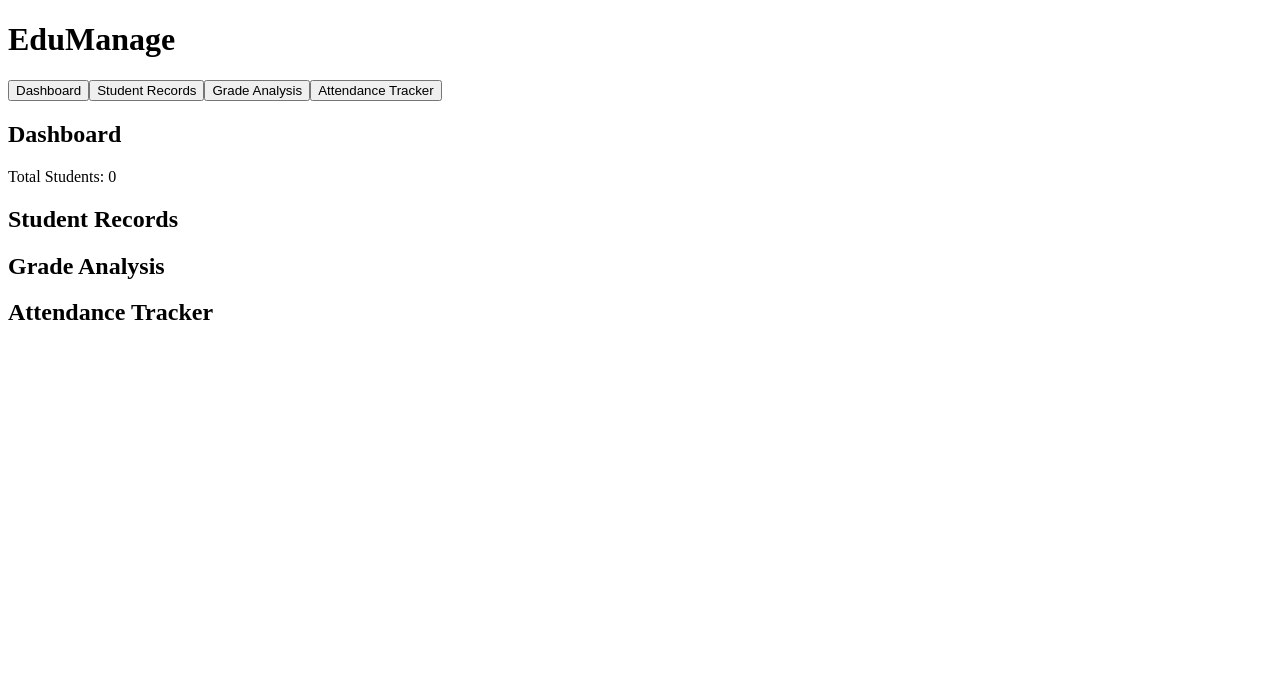
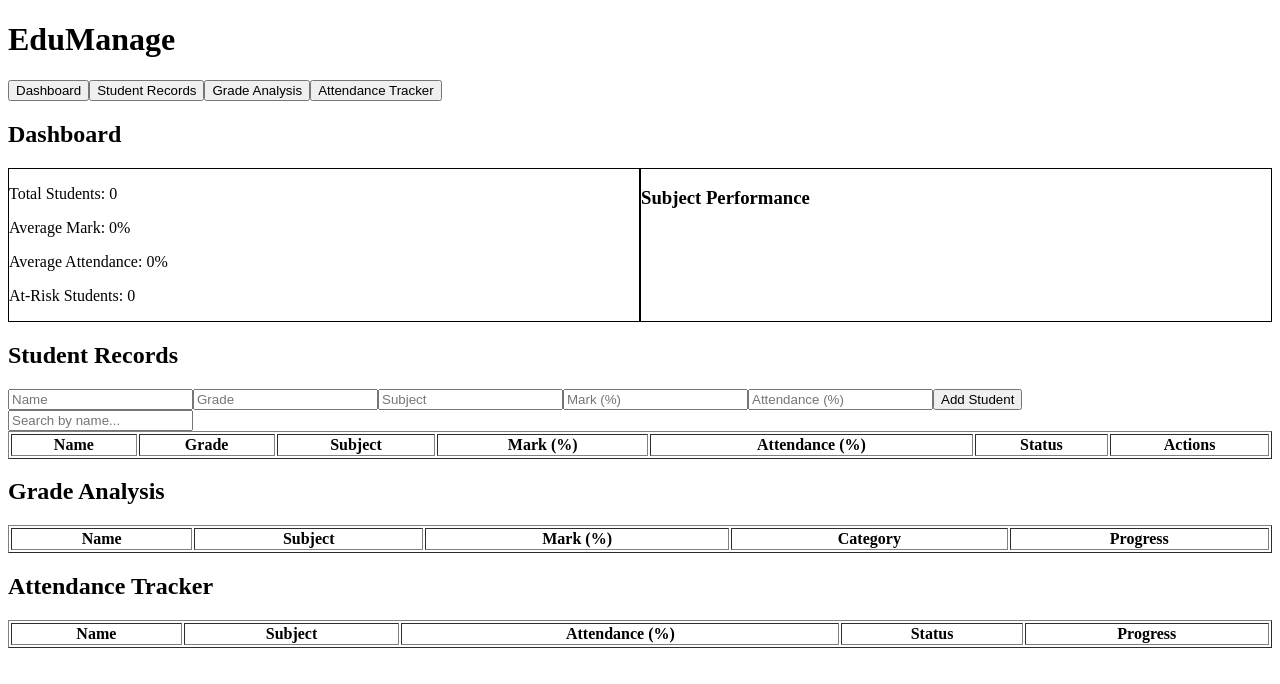
Before and after one commit to hopeigbinosa123/edumanage-school-system, a React (Vite) app in the folder edumanage/: page / in a window 1280 px wide. Shown: the top 684 px of the page. Built offline with nearby package versions, Linux system fonts and the light colour scheme.

Commit message:
Renamed components to .jsx and implemented Student Records CRUD with validation, search, and edit

```diff
--- a/edumanage/src/components/AttendanceTracker.js
+++ /dev/null
@@ -1,12 +0,0 @@
-import React from "react";
-
-function AttendanceTracker({ students }) {
-  return (
-    <div>
-      <h2>Attendance Tracker</h2>
-      {/* Later: add attendance bars and alerts */}
-    </div>
-  );
-}
-
-export default AttendanceTracker;
--- /dev/null
+++ b/edumanage/src/components/AttendanceTracker.jsx
@@ -0,0 +1,49 @@
+import React from "react";
+
+function AttendanceTracker({ students }) {
+  // Function to get colour based on attendance
+  const getColor = (attendance) => {
+    if (attendance >= 90) return "bg-green-600";
+    if (attendance >= 80) return "bg-blue-500";
+    if (attendance >= 70) return "bg-yellow-500";
+    return "bg-red-600"; // Below 70% flagged
+  };
+
+  return (
+    <div>
+      <h2 className="text-xl font-bold">Attendance Tracker</h2>
+
+      <table border="1" className="w-full mt-4">
+        <thead>
+          <tr>
+            <th>Name</th>
+            <th>Subject</th>
+            <th>Attendance (%)</th>
+            <th>Status</th>
+            <th>Progress</th>
+          </tr>
+        </thead>
+        <tbody>
+          {students.map((s, i) => (
+            <tr key={i}>
+              <td>{s.name}</td>
+              <td>{s.subject}</td>
+              <td>{s.attendance}</td>
+              <td>{s.attendance < 70 ? "⚠ Needs Attention" : "Good Standing"}</td>
+              <td>
+                <div className="w-full bg-gray-200">
+                  <div
+                    className={`${getColor(s.attendance)} h-4`}
+                    style={{ width: `${s.attendance}%` }}
+                  ></div>
+                </div>
+              </td>
+            </tr>
+          ))}
+        </tbody>
+      </table>
+    </div>
+  );
+}
+
+export default AttendanceTracker;
--- a/edumanage/src/components/Dashboard.js
+++ /dev/null
@@ -1,13 +0,0 @@
-import React from "react";
-
-function Dashboard({ students }) {
-  return (
-    <div>
-      <h2>Dashboard</h2>
-      <p>Total Students: {students.length}</p>
-      {/* Later: add average mark, attendance rate, at-risk count */}
-    </div>
-  );
-}
-
-export default Dashboard;
--- /dev/null
+++ b/edumanage/src/components/Dashboard.jsx
@@ -0,0 +1,60 @@
+import React from "react";
+
+function Dashboard({ students }) {
+  // Calculate statistics
+  const totalStudents = students.length;
+  const averageMark =
+    totalStudents > 0
+      ? (students.reduce((sum, s) => sum + Number(s.mark), 0) / totalStudents).toFixed(2)
+      : 0;
+  const averageAttendance =
+    totalStudents > 0
+      ? (students.reduce((sum, s) => sum + Number(s.attendance), 0) / totalStudents).toFixed(2)
+      : 0;
+  const atRiskCount = students.filter(
+    (s) => s.mark < 50 || s.attendance < 70
+  ).length;
+
+  // Subject performance breakdown
+  const subjectStats = {};
+  students.forEach((s) => {
+    if (!subjectStats[s.subject]) {
+      subjectStats[s.subject] = { total: 0, count: 0 };
+    }
+    subjectStats[s.subject].total += Number(s.mark);
+    subjectStats[s.subject].count += 1;
+  });
+
+  return (
+    <div>
+      <h2 className="text-xl font-bold">Dashboard</h2>
+
+      <div className="grid grid-cols-2 gap-4 my-4">
+        <div className="p-4 border rounded">
+          <p>Total Students: {totalStudents}</p>
+          <p>Average Mark: {averageMark}%</p>
+          <p>Average Attendance: {averageAttendance}%</p>
+          <p>At-Risk Students: {atRiskCount}</p>
+        </div>
+
+        <div className="p-4 border rounded">
+          <h3 className="font-semibold">Subject Performance</h3>
+          <ul>
+            {Object.keys(subjectStats).map((subject, i) => {
+              const avg = (
+                subjectStats[subject].total / subjectStats[subject].count
+              ).toFixed(2);
+              return (
+                <li key={i}>
+                  {subject}: {avg}%
+                </li>
+              );
+            })}
+          </ul>
+        </div>
+      </div>
+    </div>
+  );
+}
+
+export default Dashboard;
--- a/edumanage/src/components/GradeAnalysis.js
+++ /dev/null
@@ -1,12 +0,0 @@
-import React from "react";
-
-function GradeAnalysis({ students }) {
-  return (
-    <div>
-      <h2>Grade Analysis</h2>
-      {/* Later: add leaderboard and categories */}
-    </div>
-  );
-}
-
-export default GradeAnalysis;
--- /dev/null
+++ b/edumanage/src/components/GradeAnalysis.jsx
@@ -0,0 +1,62 @@
+import React from "react";
+
+function GradeAnalysis({ students }) {
+  // Sort students by mark (highest first)
+  const sorted = [...students].sort((a, b) => b.mark - a.mark);
+
+  // Function to classify marks
+  const classifyMark = (mark) => {
+    if (mark >= 80) return "Distinction";
+    if (mark >= 70) return "Merit";
+    if (mark >= 60) return "Pass";
+    if (mark >= 50) return "Symbol E";
+    return "Fail";
+  };
+
+  // Function to get colour for progress bar
+  const getColor = (mark) => {
+    if (mark >= 80) return "bg-green-600";
+    if (mark >= 70) return "bg-blue-500";
+    if (mark >= 60) return "bg-yellow-500";
+    if (mark >= 50) return "bg-orange-500";
+    return "bg-red-600";
+  };
+
+  return (
+    <div>
+      <h2 className="text-xl font-bold">Grade Analysis</h2>
+
+      <table border="1" className="w-full mt-4">
+        <thead>
+          <tr>
+            <th>Name</th>
+            <th>Subject</th>
+            <th>Mark (%)</th>
+            <th>Category</th>
+            <th>Progress</th>
+          </tr>
+        </thead>
+        <tbody>
+          {sorted.map((s, i) => (
+            <tr key={i}>
+              <td>{s.name}</td>
+              <td>{s.subject}</td>
+              <td>{s.mark}</td>
+              <td>{classifyMark(s.mark)}</td>
+              <td>
+                <div className="w-full bg-gray-200">
+                  <div
+                    className={`${getColor(s.mark)} h-4`}
+                    style={{ width: `${s.mark}%` }}
+                  ></div>
+                </div>
+              </td>
+            </tr>
+          ))}
+        </tbody>
+      </table>
+    </div>
+  );
+}
+
+export default GradeAnalysis;
--- a/edumanage/src/components/StudentRecords.js
+++ /dev/null
@@ -1,12 +0,0 @@
-import React from "react";
-
-function StudentRecords({ students, setStudents }) {
-  return (
-    <div>
-      <h2>Student Records</h2>
-      {/* Later: add form, table, CRUD operations */}
-    </div>
-  );
-}
-
-export default StudentRecords;
--- /dev/null
+++ b/edumanage/src/components/StudentRecords.jsx
@@ -0,0 +1,123 @@
+import React, { useState } from "react";
+
+function StudentRecords({ students, setStudents }) {
+  const [form, setForm] = useState({
+    name: "",
+    grade: "",
+    subject: "",
+    mark: "",
+    attendance: "",
+  });
+  const [search, setSearch] = useState("");
+  const [editIndex, setEditIndex] = useState(null);
+
+  // Handle form input
+  const handleChange = (e) => {
+    setForm({ ...form, [e.target.name]: e.target.value });
+  };
+
+  // Add or update student
+  const handleSubmit = (e) => {
+    e.preventDefault();
+
+    // Validation
+    if (!form.name || !form.grade || !form.subject || !form.mark || !form.attendance) {
+      alert("All fields are required!");
+      return;
+    }
+    if (isNaN(form.mark) || form.mark < 0 || form.mark > 100) {
+      alert("Mark must be between 0 and 100.");
+      return;
+    }
+    if (isNaN(form.attendance) || form.attendance < 0 || form.attendance > 100) {
+      alert("Attendance must be between 0 and 100.");
+      return;
+    }
+
+    if (editIndex !== null) {
+      const updated = [...students];
+      updated[editIndex] = form;
+      setStudents(updated);
+      setEditIndex(null);
+    } else {
+      setStudents([...students, form]);
+    }
+
+    setForm({ name: "", grade: "", subject: "", mark: "", attendance: "" });
+  };
+
+  // Delete student
+  const deleteStudent = (index) => {
+    const updated = students.filter((_, i) => i !== index);
+    setStudents(updated);
+  };
+
+  // Edit student
+  const editStudent = (index) => {
+    setForm(students[index]);
+    setEditIndex(index);
+  };
+
+  // Filter students by search
+  const filteredStudents = students.filter((s) =>
+    s.name.toLowerCase().includes(search.toLowerCase())
+  );
+
+  return (
+    <div>
+      <h2 className="text-xl font-bold">Student Records</h2>
+
+      {/* Form */}
+      <form onSubmit={handleSubmit} className="flex gap-2 my-4">
+        <input name="name" placeholder="Name" value={form.name} onChange={handleChange} />
+        <input name="grade" placeholder="Grade" value={form.grade} onChange={handleChange} />
+        <input name="subject" placeholder="Subject" value={form.subject} onChange={handleChange} />
+        <input name="mark" placeholder="Mark (%)" value={form.mark} onChange={handleChange} />
+        <input name="attendance" placeholder="Attendance (%)" value={form.attendance} onChange={handleChange} />
+        <button type="submit">{editIndex !== null ? "Update" : "Add"} Student</button>
+      </form>
+
+      {/* Search */}
+      <input
+        type="text"
+        placeholder="Search by name..."
+        value={search}
+        onChange={(e) => setSearch(e.target.value)}
+        className="my-2"
+      />
+
+      {/* Table */}
+      <table border="1" className="w-full mt-4">
+        <thead>
+          <tr>
+            <th>Name</th>
+            <th>Grade</th>
+            <th>Subject</th>
+            <th>Mark (%)</th>
+            <th>Attendance (%)</th>
+            <th>Status</th>
+            <th>Actions</th>
+          </tr>
+        </thead>
+        <tbody>
+          {filteredStudents.map((s, i) => (
+            <tr key={i}>
+              <td>{s.name}</td>
+              <td>{s.grade}</td>
+              <td>{s.subject}</td>
+              <td>{s.mark}</td>
+              <td>{s.attendance}</td>
+              <td>{s.mark < 50 || s.attendance < 70 ? "At Risk" : "Active"}</td>
+              <td>
+                <button onClick={() => editStudent(i)}>Edit</button>
+                <button onClick={() => deleteStudent(i)}>Delete</button>
+              </td>
+            </tr>
+          ))}
+        </tbody>
+      </table>
+    </div>
+  );
+}
+
+export default StudentRecords;
```
Also changed, not shown: edumanage/src/App.jsx (+4 -4 lines), 1 other file (tests, documents, lock files or other folders).
